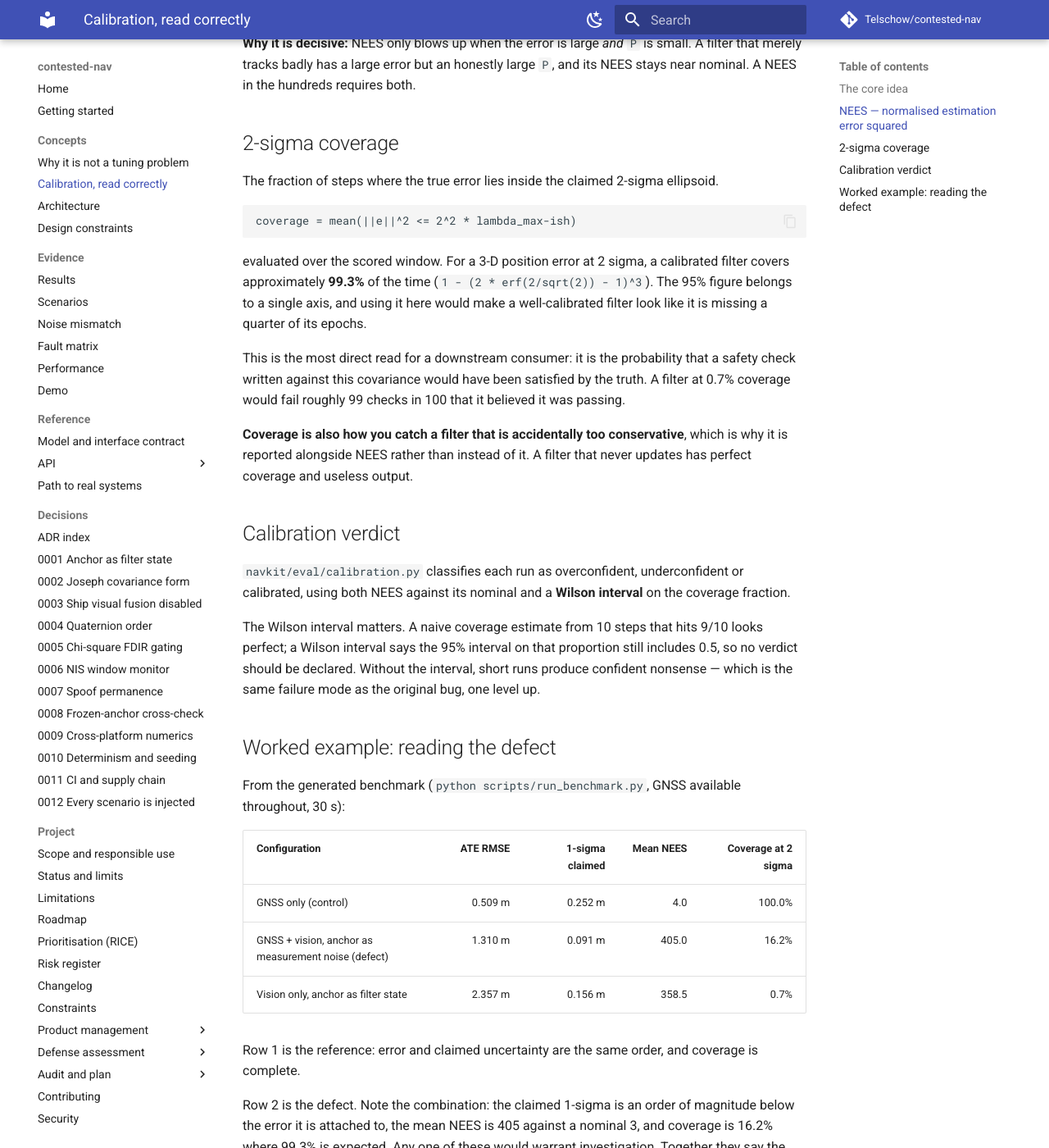
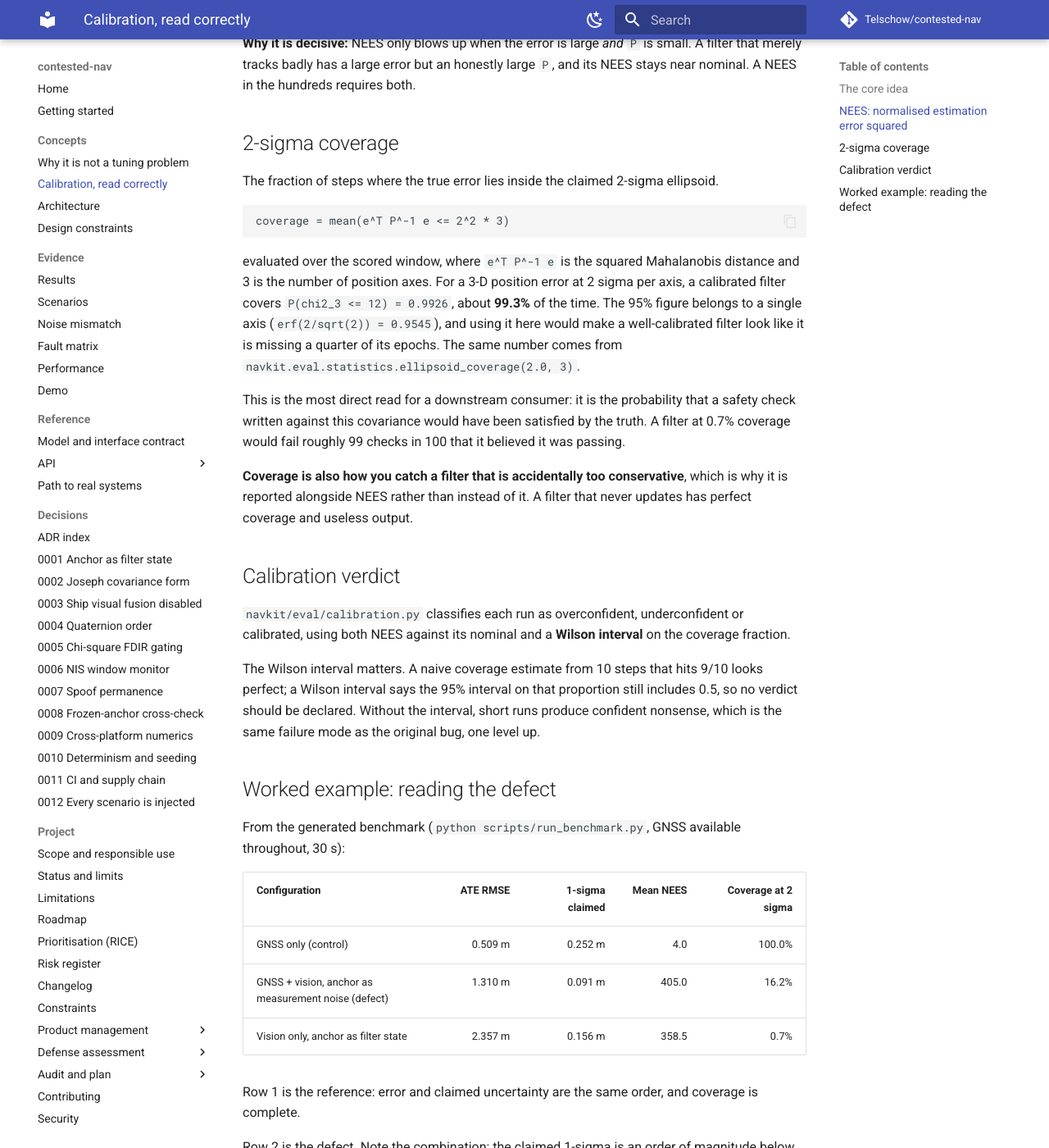
Before and after one commit to Telschow/contested-nav, an MkDocs documentation site: the page built from docs/calibration.md, in a window 1280 px wide and 1400 px high, scrolled down 1395 px. Shown: the whole window at 82% size. Built offline with MkDocs 1.6.1 and Material for MkDocs 9.7.7, drawn with Linux system fonts in a browser that asks for light colours; comment, search, counter and statistics services are not loaded; some of the changed text lies outside the part shown.

Commit message:
docs: fix the 2-sigma coverage formula and the 95 versus 90 percent wording
docs/calibration.md gave the expected 3-D 2-sigma coverage as
1 - (2 erf(2/sqrt 2) - 1)^3, which evaluates to 0.249. The code tests the squared
Mahalanobis distance against 2^2 * 3 and the expectation is P(chi2_3 <= 12) =
0.9926; the page now says so and names ellipsoid_coverage as the cross-check.
docs/status.md said 95% is required without saying where; it now names the SRS
criterion (AC-04) and the roadmap gate for turning vision on (above 90%).
Em dashes in the two files touched are rewritten.

Co-Authored-By: Claude Sonnet 5.5 <noreply@anthropic.com>
Claude-Session: https://claude.ai/code/session_01GwfcPN95nG6qXCvWKXzrSW

````diff
--- a/docs/calibration.md
+++ b/docs/calibration.md
@@ -1,6 +1,6 @@
 # Reading the calibration numbers
 
-This is the guide to interpreting what `navkit` reports, and — more usefully —
+This is the guide to interpreting what `navkit` reports, and, more usefully,
 to noticing when a result is not what it appears to be.
 
 ## The core idea
@@ -12,7 +12,7 @@ smooth.
 
 Three numbers expose it.
 
-## NEES — normalised estimation error squared
+## NEES: normalised estimation error squared
 
 ```
 NEES = e^T P^-1 e
@@ -32,8 +32,8 @@ reference does not grow with the size of the state vector.
 | NEES vs nominal | Meaning |
 |---|---|
 | near nominal | calibrated |
-| far above | **overconfident** — claims more certainty than it has |
-| far below | underconfident — claims less certainty than it has |
+| far above | **overconfident**: claims more certainty than it has |
+| far below | underconfident: claims less certainty than it has |
 
 The number to be suspicious of is the gap, not the value. The generated
 `outage_visual` case reports a mean NEES of 419.4 against a nominal 3, and
@@ -44,7 +44,7 @@ Those figures fell from 1996.5 when ADR-0006 stopped the filter discarding the
 GNSS fixes that B5 caused it to reject. The remaining gap is the unmodelled
 visual anchor error, which is a separate defect: the filter is more honest now
 because it stopped throwing away evidence, not because the model behind `P` was
-repaired. Read NEES and the coverage column together with ATE — see the note in
+repaired. Read NEES and the coverage column together with ATE, see the note in
 `CONSTRAINTS.md` on why ATE alone stopped flagging this case.
 
 A 10-seed sweep changes the reading of the digits, not the verdict. `outage_visual`
@@ -66,14 +66,16 @@ The fraction of steps where the true error lies inside the claimed 2-sigma
 ellipsoid.
 
 ```
-coverage = mean(||e||^2 <= 2^2 * lambda_max-ish)
+coverage = mean(e^T P^-1 e <= 2^2 * 3)
 ```
 
-evaluated over the scored window. For a 3-D position error at 2 sigma, a
-calibrated filter covers approximately **99.3%** of the time
-(`1 - (2 * erf(2/sqrt(2)) - 1)^3`). The 95% figure belongs to a single axis, and
+evaluated over the scored window, where `e^T P^-1 e` is the squared Mahalanobis
+distance and 3 is the number of position axes. For a 3-D position error at 2 sigma
+per axis, a calibrated filter covers `P(chi2_3 <= 12) = 0.9926`, about **99.3%** of
+the time. The 95% figure belongs to a single axis (`erf(2/sqrt(2)) = 0.9545`), and
 using it here would make a well-calibrated filter look like it is missing a
-quarter of its epochs.
+quarter of its epochs. The same number comes from
+`navkit.eval.statistics.ellipsoid_coverage(2.0, 3)`.
 
 This is the most direct read for a downstream consumer: it is the probability
 that a safety check written against this covariance would have been satisfied
@@ -94,7 +96,7 @@ on the coverage fraction.
 The Wilson interval matters. A naive coverage estimate from 10 steps that
 hits 9/10 looks perfect; a Wilson interval says the 95% interval on that
 proportion still includes 0.5, so no verdict should be declared. Without the
-interval, short runs produce confident nonsense — which is the same failure
+interval, short runs produce confident nonsense, which is the same failure
 mode as the original bug, one level up.
 
 ## Worked example: reading the defect
````
Also changed, not shown: docs/status.md (+5 -4 lines).
